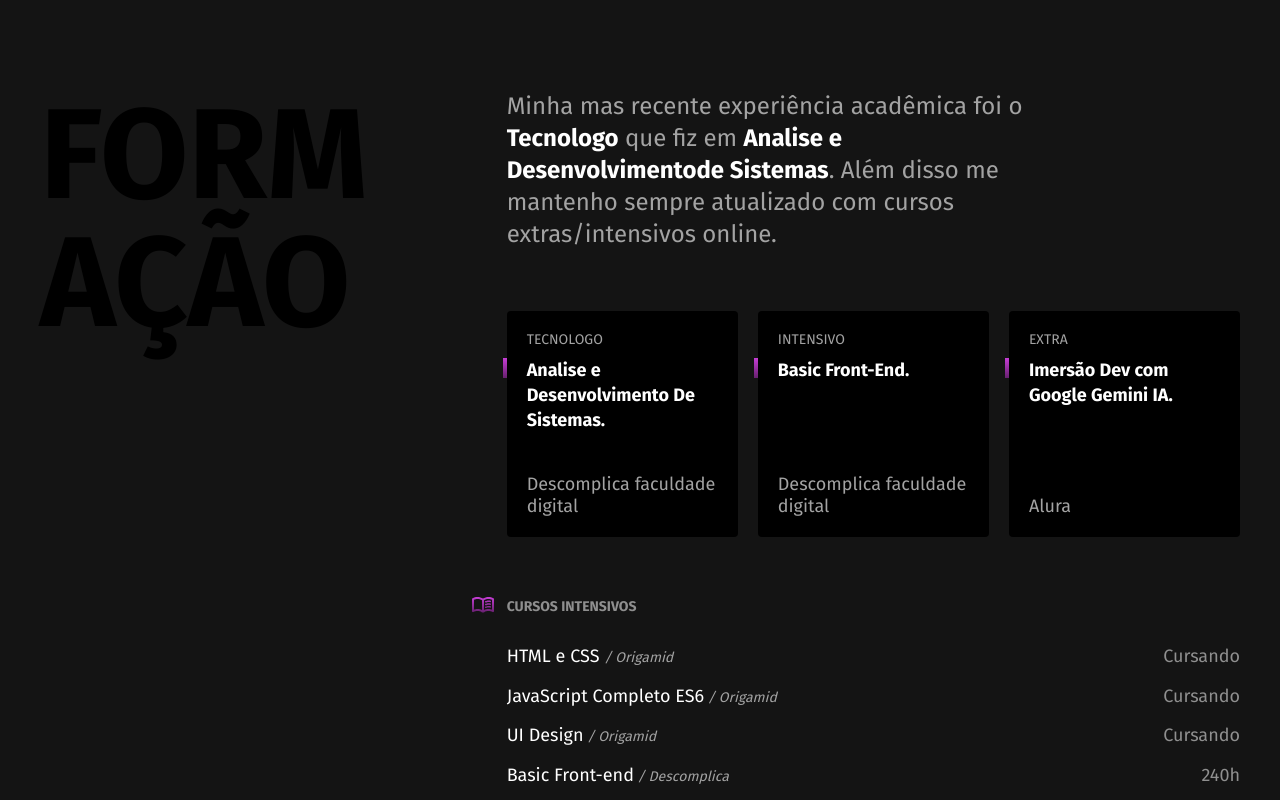
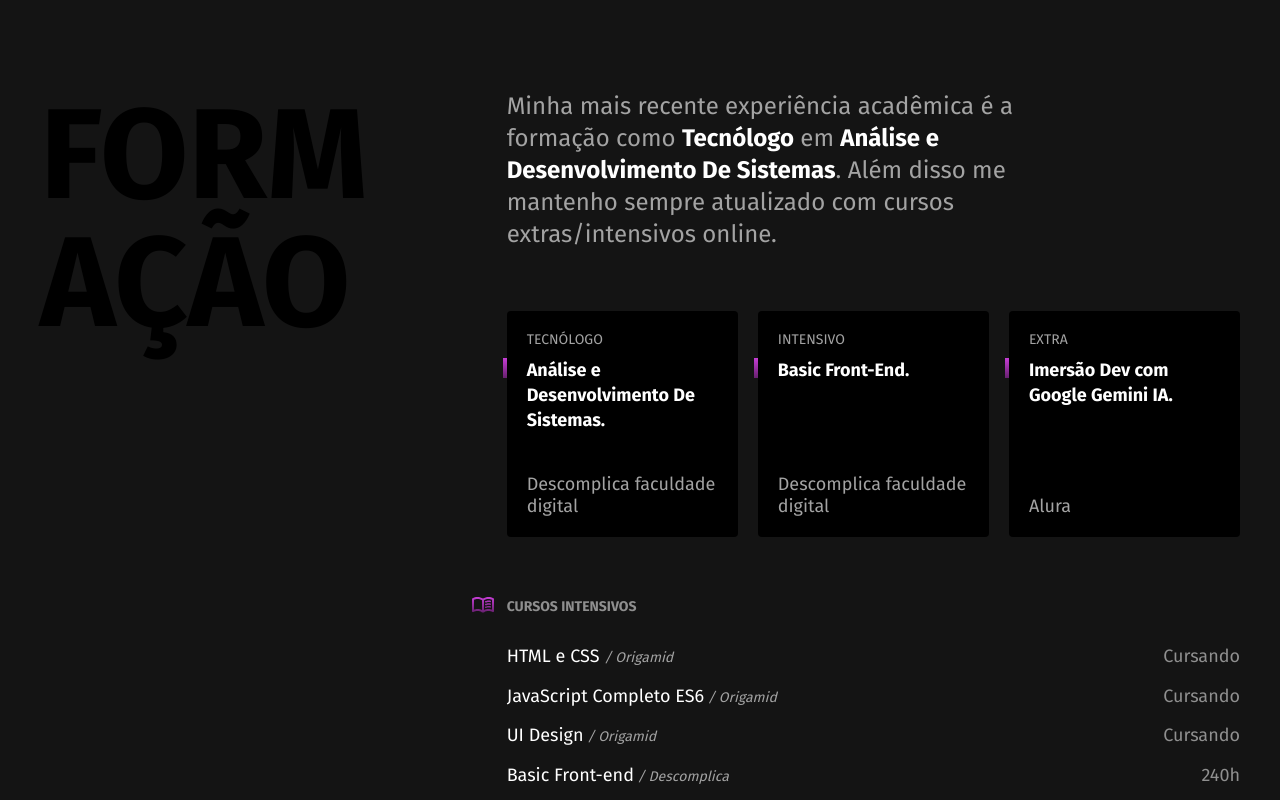
Before and after one commit to lucianossouza/lucianossouza.github.io, a plain HTML site: page index.html in a window 1280 px wide. Shown: the part 1980-2780 px from the top of the page. Drawn offline with Linux system fonts and the light colour scheme.

Commit message:
ajuste na ortografia

```diff
--- a/index.html
+++ b/index.html
@@ -101,13 +101,13 @@
       <h2 class="subtitulo">Formação</h2>
       <div>
         <p class="formacao-texto">
-          Minha mas recente experiência acadêmica foi o <strong>Tecnologo</strong> que fiz em <strong>Analise e Desenvolvimentode Sistemas</strong>. Além disso me mantenho sempre atualizado com cursos extras/intensivos online.
+          Minha mais recente experiência acadêmica é a formação como <strong>Tecnólogo</strong> em <strong>Análise e Desenvolvimento De Sistemas</strong>. Além disso me mantenho sempre atualizado com cursos extras/intensivos online.
         </p>
 
         <ul class="faculdade-lista">
           <li class="faculdade">
-            <span class="faculdade-tipo">Tecnologo</span>
-            <h3 class="faculdade-curso">Analise e Desenvolvimento De Sistemas.</h3>
+            <span class="faculdade-tipo">Tecnólogo</span>
+            <h3 class="faculdade-curso">Análise e Desenvolvimento De Sistemas.</h3>
             <span class="faculdade-instituicao">Descomplica faculdade digital</span>
           </li>
 
@@ -156,7 +156,7 @@
 
   <footer class="footer" id="contato">
     <div class="footer-container">
-      <p class="footer-texto">Estou disponivel para novos projetos no momento. Entre em contato comigo e marcamos uma conversa 👋</p>
+      <p class="footer-texto">Estou disponível para novos projetos no momento. Entre em contato comigo e marcamos uma conversa 👋</p>
       <ul class="footer-contato">
         <li>luciano.illustrador@hotmail.com</li>
         <li>+55 (11) 94812-0286</li>
```
